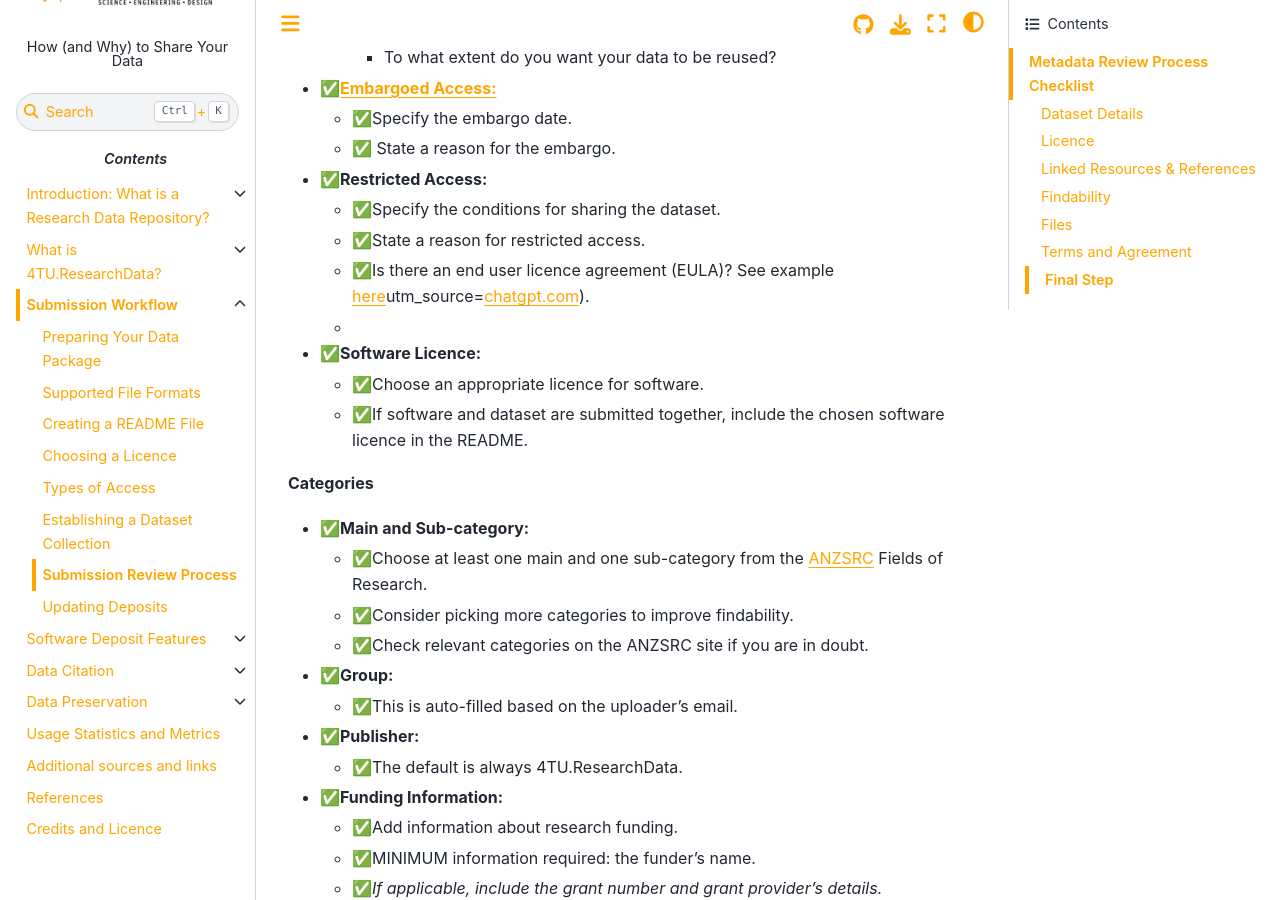
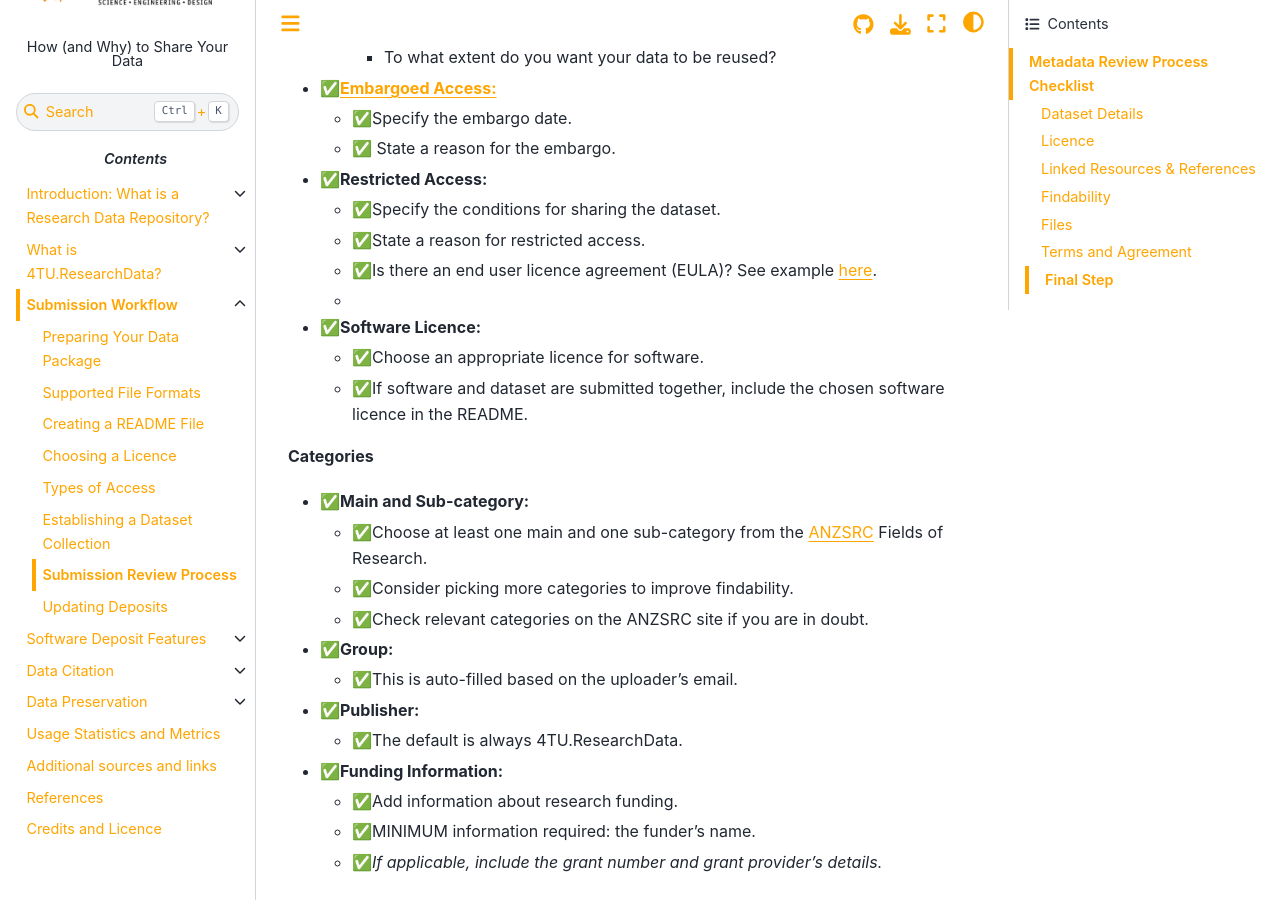
Before and after one commit to TUDelft-books/FAIR4TU_Submission_Help, a Jupyter Book: the page built from book/submission_workflow/data_curation.md, in a window 1280 px wide and 900 px high, scrolled down 2151 px. Built offline with Jupyter Book 1.0.4 settings and Sphinx 7.4.7 and the Sphinx Book theme 1.1.4, drawn with Linux system fonts in a browser that asks for light colours; pages that are not in the unit, such as notebooks, are missing from menus; comment, search, counter and statistics services are not loaded.

Commit message:
Update data_curation.md

```diff
--- a/book/submission_workflow/data_curation.md
+++ b/book/submission_workflow/data_curation.md
@@ -82,7 +82,7 @@ This human-centered approach not only improves the quality of your data but also
 - **✅Restricted Access:**
     - ✅Specify the conditions for sharing the dataset.
     - ✅State a reason for restricted access.
-    - ✅Is there an end user licence agreement (EULA)? See example [here](https://data.4tu.nl/s/documents/4TU.ResearchData_EULA_Sept.2024.pdf?)utm_source=chatgpt.com).
+    - ✅Is there an end user licence agreement (EULA)? See example [here](https://data.4tu.nl/s/documents/4TU.ResearchData_EULA_Sept.2024.pdf).
     -
 - **✅Software Licence:**
     - ✅Choose an appropriate licence for software.
```
